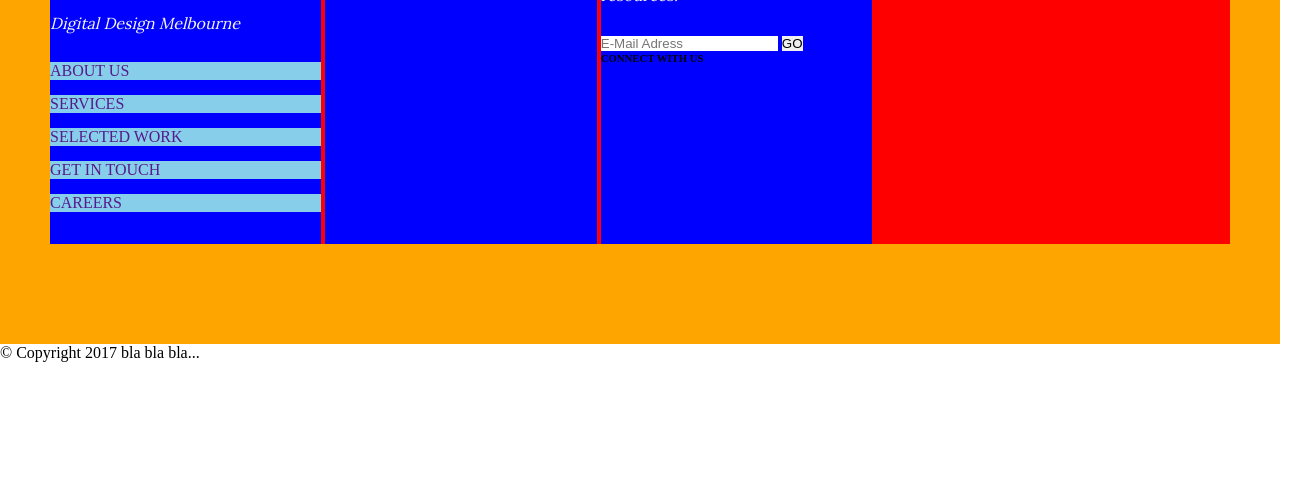
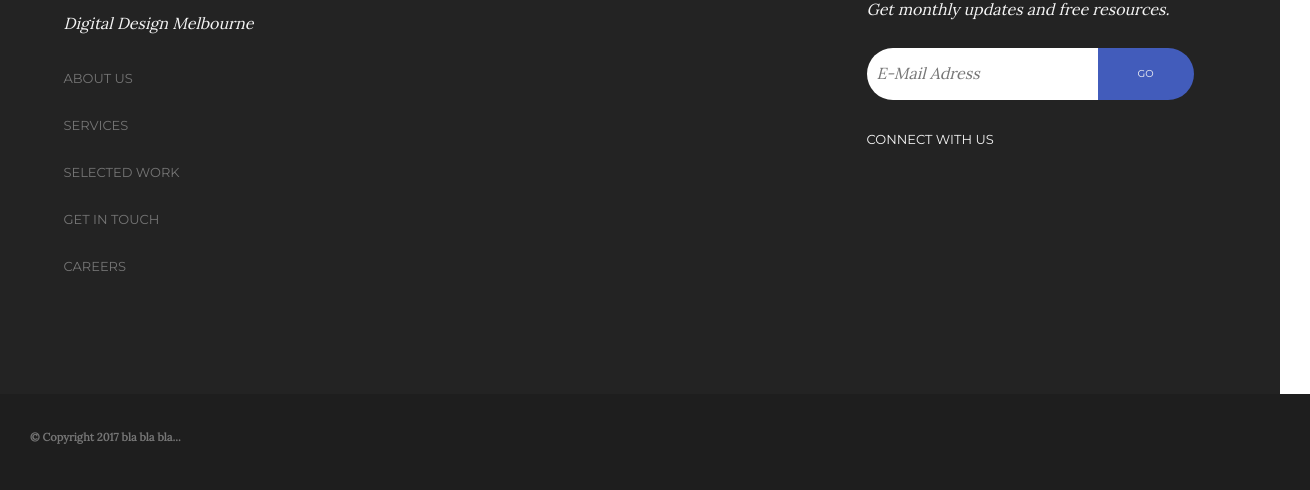
Before and after one commit to lZzozZl/FirstSteps, a plain HTML site: page Training projects/Pillar/index.html in a window 1280 px wide. Shown: the part 2308-2798 px from the top of the page, 1310 px wide, since content can reach past the window. Before the commit the page ends 2670 px from the top, so only its background shows below. Drawn offline with nearby package versions, Linux system fonts and the light colour scheme; some icons are missing.

Commit message:
Pillar finished

```diff
--- a/Training projects/Pillar/index.html
+++ b/Training projects/Pillar/index.html
@@ -5,11 +5,11 @@
   <title>Pillar</title>
   <link rel="stylesheet" href="style.css">
   <link href="https://fonts.googleapis.com/css?family=Lora|Montserrat" rel="stylesheet">
+  <link rel="stylesheet" href="https://d1azc1qln24ryf.cloudfront.net/114779/Socicon/style-cf.css?rd5re8">
+<!--
   <link rel="stylesheet" href="http://pillar.mediumra.re/css/iconsmind.css">
-
-
   <script src="https://code.jquery.com/jquery-1.10.2.js"></script>
-
+ -->
 </head>
 <body>
 <!--   Original site:
@@ -154,10 +154,12 @@
           <h6>SUBSCRIBE</h6>
           <p>Get monthly updates and free resources.</p>
 
+          <div class="form">
           <form action="">
-            <input type="text" name="search" placeholder="E-Mail Adress">
-            <input type="submit" value="GO">
+            <input class="tinp" type="text" name="search" placeholder="E-Mail Adress">
+            <input class="gob"type="submit" value="GO">
           </form>
+          </div>
 
           <h6>CONNECT WITH US</h6>
 
--- a/Training projects/Pillar/style.css
+++ b/Training projects/Pillar/style.css
@@ -12,6 +12,10 @@ ul li {
 
 a {
   text-decoration: none;
+}
+
+a, a:visited, a:hover, a:active {
+  color: inherit;
 }
 
 /* ---------------------------------------------------------- *\
@@ -52,7 +56,10 @@ a {
   overflow: hidden;
   float: left;
   padding: 0 10px;
+	color: #000;
 }
+
+
 
 .nav li {
 /*   background-color: darkgoldenrod; */
@@ -62,6 +69,10 @@ a {
   font-size: 10px;
   font-weight: normal;
 
+}
+
+.nav li:hover {
+	color: #757575;
 }
 
 li:last-child {
@@ -278,7 +289,7 @@ li:last-child {
 
 
 .btn {
-  border: 2px solid  #000;
+  border: 2px solid  rgba(35, 35, 35, 0.1);
   padding: 10px 55px;
   background-color: #f4f4f4;
   font-family: 'Montserrat', sans-serif;
@@ -287,6 +298,9 @@ li:last-child {
   line-height: 26px;
 }
 
+.btn:hover {
+	border-color: #000;
+}
 
 
 
@@ -321,32 +335,35 @@ li:last-child {
 
 
 .prefooter {
-  background-color: orange;
+  background-color: #232323;
   width: 100%;
   padding: 100px 0;
 
 }
 
 .prefooter .container {
-  background-color: red;
-  margin: 0 50px;
+/*   background-color: red; */
+/*   margin: 0 50px; */
+	max-width: 1153px;
+	margin: 0 auto;
 
 }
 
 
 .prefooter .coll {
+/*   background-color: blue; */
   display: inline-block;
 	vertical-align:top;
-  width: 23%;
-  height: 300px;
-  background-color: blue;
+  width: 350px;
+  height: 350px;
+
 
 }
 
 .prefooter .coll .footer-logo {
+/*   background-color: darkmagenta; */
   height: 40px;
   width: 200px;
-  background-color: darkmagenta;
 	margin-bottom: 26px;
 }
 
@@ -365,8 +382,102 @@ li:last-child {
 }
 
 .fnav li {
+/* 	background-color: skyblue; */
+	color: #767676;
+	text-decoration: none;
+	margin-bottom: 15px;
+	font-family: 'Montserrat', sans-serif;
+	font-size: 13px;
+	font-weight: normal;
+	line-height: 32px;
+}
+
+.fnav li:hover {
 	color: #fff;
-	text-decoration: none;
-	background-color: skyblue;
-	margin-bottom: 15px;
 }
+
+.coll h6 {
+	color: #f5f5f5;
+	font-family: 'Montserrat', sans-serif;
+	font-size: 13px;
+	font-weight: normal;
+	line-height: 26px;
+	margin-bottom: 26px;
+
+}
+
+/* .coll:first-child {
+	margin-left: 10%;
+} */
+.coll:last-child {
+	margin-left: 95px;
+}
+
+
+.coll .tinp {
+	float: left;
+	height: 52px;
+	width: 66%;
+	-webkit-border-radius: 50px 0 0 50px;
+	-moz-border-radius: 50px 0 0 50px;
+	border-radius: 50px 0 0 50px;
+	margin-bottom: 26px;
+}
+
+.coll .tinp::-webkit-input-placeholder {
+	padding-left: 10px;
+	color: #f5f5f5;
+  font-family: 'Lora', serif;
+	font-size: 16px;
+	font-style: italic;
+	color: #767676;
+}
+
+.coll .gob {
+	float: left;
+	height: 52px;
+	padding: 0 40px;
+	-webkit-border-radius: 0 50px 50px 0;
+	-moz-border-radius: 0 50px 50px 0;
+	border-radius: 0 50px 50px 0;
+	background-color: #425cbb;
+
+	font-family: 'Montserrat', sans-serif;
+	font-size: 10px;
+	font-weight: normal;
+	line-height: 32px;
+	color: #f5f5f5;
+	margin-bottom: 26px;
+}
+
+
+
+.social {
+	color: #a0a0a0;
+}
+
+.social li {
+	display: inline-block;
+	margin-right: 20px;
+}
+
+.social li:hover {
+	color: #fff;
+}
+
+
+
+/* ---------------------------------------------------------- *\
+  Footer
+\* ---------------------------------------------------------- */
+
+.footer {
+	padding: 30px 0 40px 30px;
+	width: 100%;
+	background-color: #1e1e1e;
+	font-family: 'Lora', serif;
+	font-size: 11px;
+	font-weight: bold;
+	line-height: 26px;
+	color: #767676;
+}
--- /dev/null
+++ b/Training projects/Tests/TempTest/style.css
@@ -0,0 +1,26 @@
+* {
+  margin: 0; padding: 0; border: 0;
+}
+
+.container {
+  background-color: #2b2b2b;
+  height: 100vh;
+
+}
+
+.midcontrol {
+  position: absolute;
+  top: 50%;
+}
+
+.logo {
+  transform: translateY(-50%);
+  width: 500px; height: 150px;
+  background-color: red;
+  position: relative;
+}
+
+.nav  {
+  background-color: royalblue;
+  width: 400px; height: 50px;
+}
```
Also changed, not shown: Training projects/Cryengine/index.html (added, +14 -0 lines), Training projects/Tests/TempTest/index.html (added, +30 -0 lines), Training projects/Cryengine/script.js (added), Training projects/Cryengine/style.css (added), Training projects/Tests/TempTest/script.js (added).
